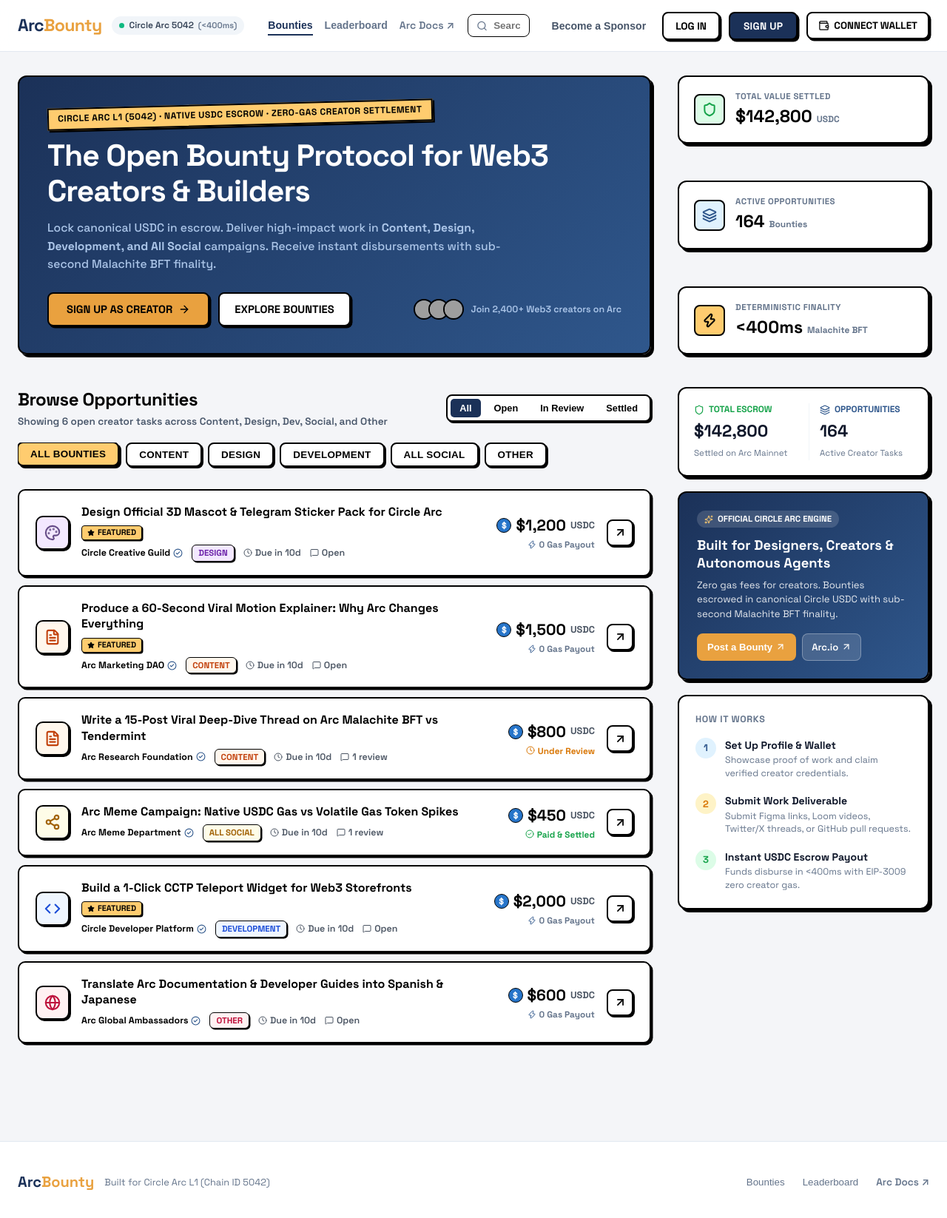
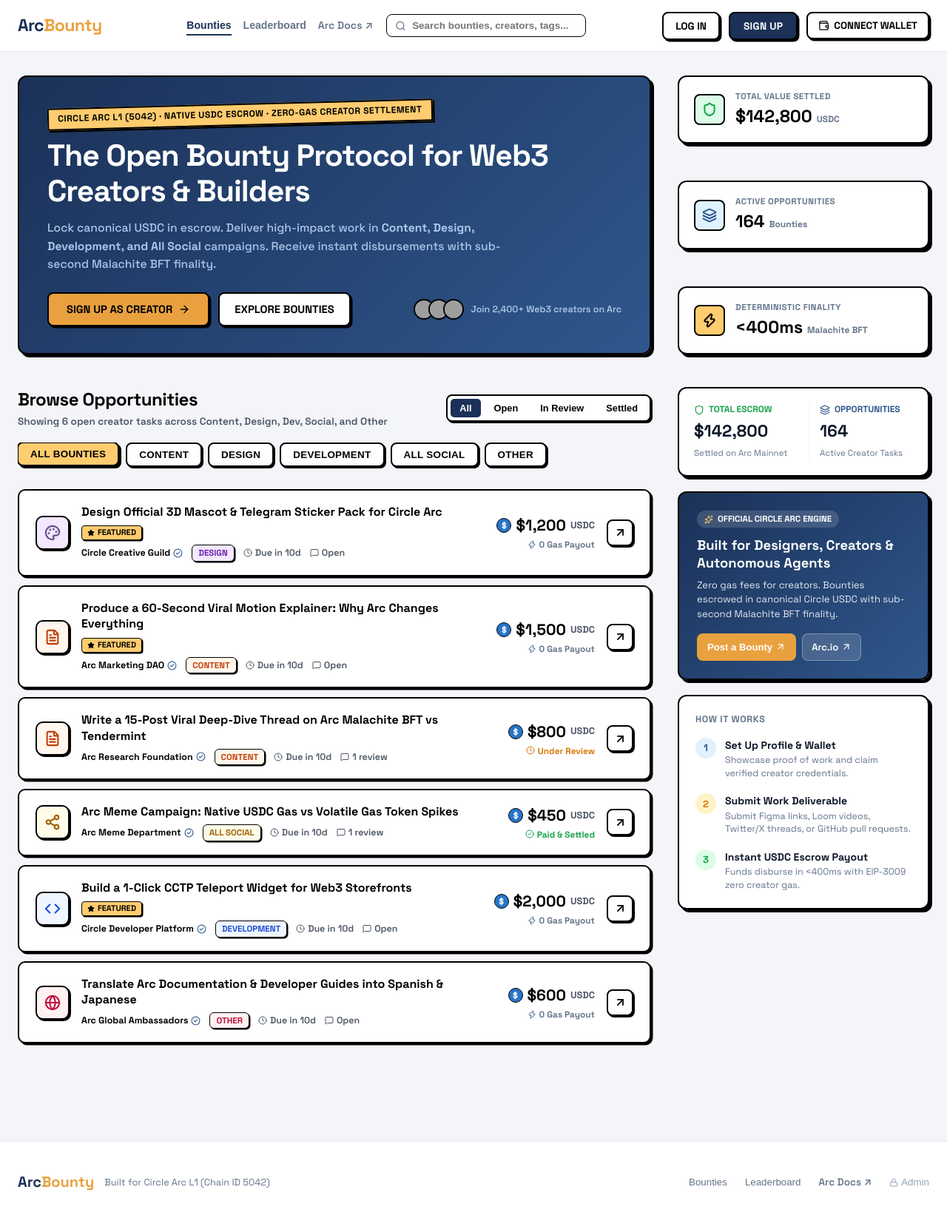
Before and after one commit to Blackwrld04/ArcBounty, a React (Vite) app in the folder client/: page / in a window 1280 px wide. Shown: the top 1646 px of the page at 74% size. Built offline with nearby package versions, Linux system fonts and the light colour scheme; no server answers; grey boxes are pictures that could not be loaded.

Commit message:
feat: remove Become a Sponsor and network pill from header, add subtle admin link in footer

```diff
--- a/client/src/App.jsx
+++ b/client/src/App.jsx
@@ -13,7 +13,7 @@
 import AdminDashboard from './components/AdminDashboard';
 import { INITIAL_BOUNTIES } from './data/initialBounties';
 import { ARC_MAINNET, ARC_TESTNET } from './utils/arc';
-import { Zap, CheckCircle2, ExternalLink, X } from 'lucide-react';
+import { Zap, CheckCircle2, ExternalLink, X, Lock } from 'lucide-react';
 
 export default function App() {
   const [network, setNetwork] = useState(ARC_MAINNET);
@@ -574,6 +574,18 @@
             <a href="https://arc.io" target="_blank" rel="noopener noreferrer" style={{ color: 'inherit', textDecoration: 'none' }}>
               Arc Docs ↗
             </a>
+            <button
+              id="footer-admin-btn"
+              onClick={() => {
+                setActiveView('admin');
+                if (typeof window !== 'undefined') window.history.pushState({}, '', '/admin');
+              }}
+              style={{ background: 'none', border: 'none', color: '#94a3b8', cursor: 'pointer', display: 'inline-flex', alignItems: 'center', gap: '4px' }}
+              title="Admin Distribution Portal"
+            >
+              <Lock size={12} />
+              <span>Admin</span>
+            </button>
           </div>
         </div>
       </footer>
--- a/client/src/components/Navbar.jsx
+++ b/client/src/components/Navbar.jsx
@@ -58,26 +58,6 @@
             <span className="font-space" style={{ fontSize: '1.45rem', fontWeight: 900, letterSpacing: '-0.03em', color: 'var(--arc-protocol-navy)' }}>
               Arc<span style={{ color: 'var(--arc-blockstream-gold)' }}>Bounty</span>
             </span>
-          </div>
-
-          {/* Network indicator pill */}
-          <div
-            className="desktop-only"
-            style={{
-              display: 'inline-flex',
-              alignItems: 'center',
-              gap: '6px',
-              padding: '4px 10px',
-              borderRadius: '9999px',
-              background: '#f1f5f9',
-              fontSize: '0.75rem',
-              fontWeight: 600,
-              color: '#334155'
-            }}
-          >
-            <span style={{ width: '7px', height: '7px', borderRadius: '50%', background: '#10b981' }} />
-            <span>Circle Arc 5042</span>
-            <span style={{ color: '#64748b', fontSize: '0.7rem' }}>(&lt;400ms)</span>
           </div>
         </div>
 
@@ -156,21 +136,6 @@
           {!user ? (
             /* Logged Out Header (Guest User Experience) */
             <>
-              <button
-                onClick={() => openAuthModal('signup')}
-                style={{
-                  background: 'none',
-                  border: 'none',
-                  color: '#475569',
-                  fontSize: '0.88rem',
-                  fontWeight: 700,
-                  cursor: 'pointer',
-                  padding: '6px 10px'
-                }}
-                className="desktop-only"
-              >
-                Become a Sponsor
-              </button>
 
               <button
                 id="navbar-login-btn"
```
